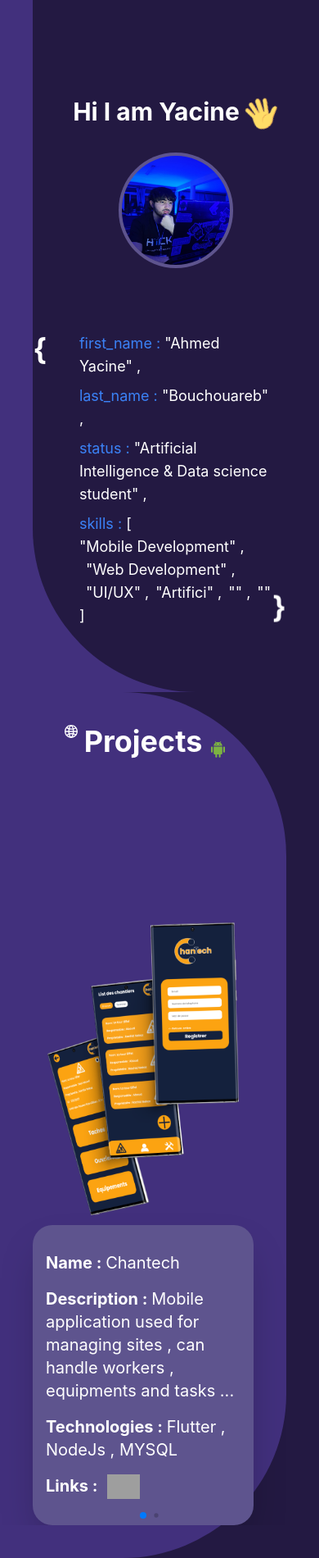
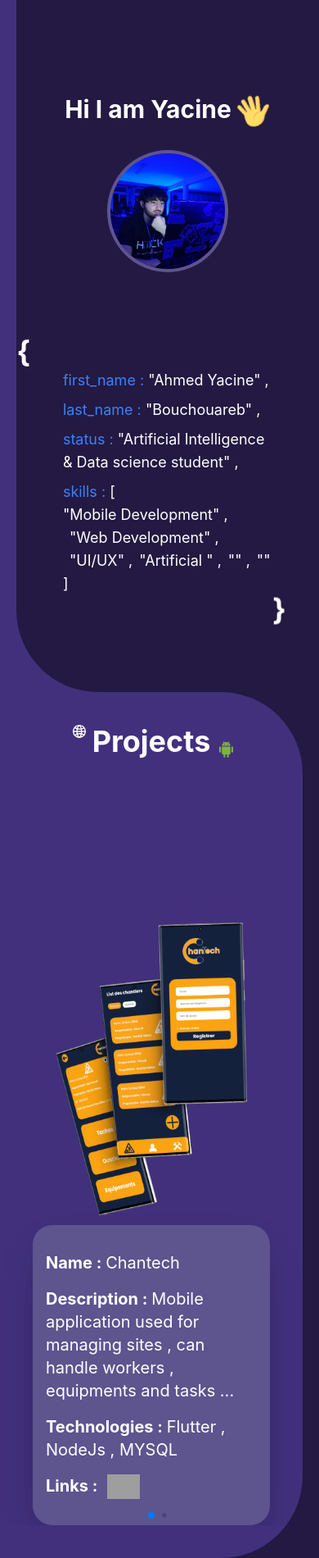
Before and after one commit to chechna9/Portfolio2.0, a React (Create React App) app: page / in a window 390 px wide. Shown: the top 1900 px of the page at 82% size. Built offline with nearby package versions, Linux system fonts and the light colour scheme; grey boxes are pictures that could not be loaded.

Commit message:
fixed corner radius for all sections

```diff
--- a/src/sections/certeficates.tsx
+++ b/src/sections/certeficates.tsx
@@ -12,7 +12,7 @@ const Certeficates = () => {
   const certeficateList = useCerteficates();
   return (
     <div className="bg-prim2">
-      <div className="bg-prim1  py-10 rounded-tl-[200px] rounded-bl-[200px] ml-10">
+      <div className="bg-prim1 min-h-screen  py-10 md:ml-10 ml-5 md:rounded-bl-[200px] rounded-bl-[100px] md:rounded-tl-[200px] rounded-tl-[100px]">
       <div className="relative w-fit h-fit mb-8 mx-auto">
 
           <h1 className="text-white font-bold  text-4xl ">Certeficates</h1>
--- a/src/sections/experiences.tsx
+++ b/src/sections/experiences.tsx
@@ -10,7 +10,7 @@ const Experiences = () => {
   const listExperiences = useExperiences();
   return (
     <div className="bg-prim1">
-      <div className="bg-prim2 h-screen py-10 rounded-tr-[200px] rounded-br-[200px] mr-10 flex flex-col ">
+      <div className="bg-prim2 h-screen py-10 md:mr-10 mr-5 md:rounded-br-[200px] rounded-br-[100px] md:rounded-tr-[200px] rounded-tr-[100px] flex flex-col ">
         <div className="relative w-fit h-fit mb-8 mx-auto">
           <h1 className="text-white font-bold  text-4xl ">
             Some Wonderful Experiences
--- a/src/sections/homePage.tsx
+++ b/src/sections/homePage.tsx
@@ -6,7 +6,7 @@ const Home: React.FC = () => {
   return (
     <div className="bg-prim2">
       <div
-        className="bg-prim1 h-screen flex flex-col md:flex-row justify-evenly  items-center ml-10 rounded-bl-[200px]"
+        className="bg-prim1 h-screen flex flex-col md:flex-row justify-evenly  items-center md:ml-10 ml-5 md:rounded-bl-[200px] rounded-bl-[100px]"
         id="home"
       >
         <div className=" flex flex-col justify-center ">
--- a/src/sections/projects.tsx
+++ b/src/sections/projects.tsx
@@ -12,7 +12,7 @@ const Projects = () => {
   return (
     <div className="bg-prim1">
       <div
-        className="bg-prim2  py-10 rounded-tr-[200px] rounded-br-[200px] mr-10"
+        className="bg-prim2  py-10   md:mr-10 mr-5 md:rounded-br-[200px] rounded-br-[100px] md:rounded-tr-[200px] rounded-tr-[100px]"
         id="projects"
       >
         <div className="relative w-fit h-fit mb-8 mx-auto">
```
